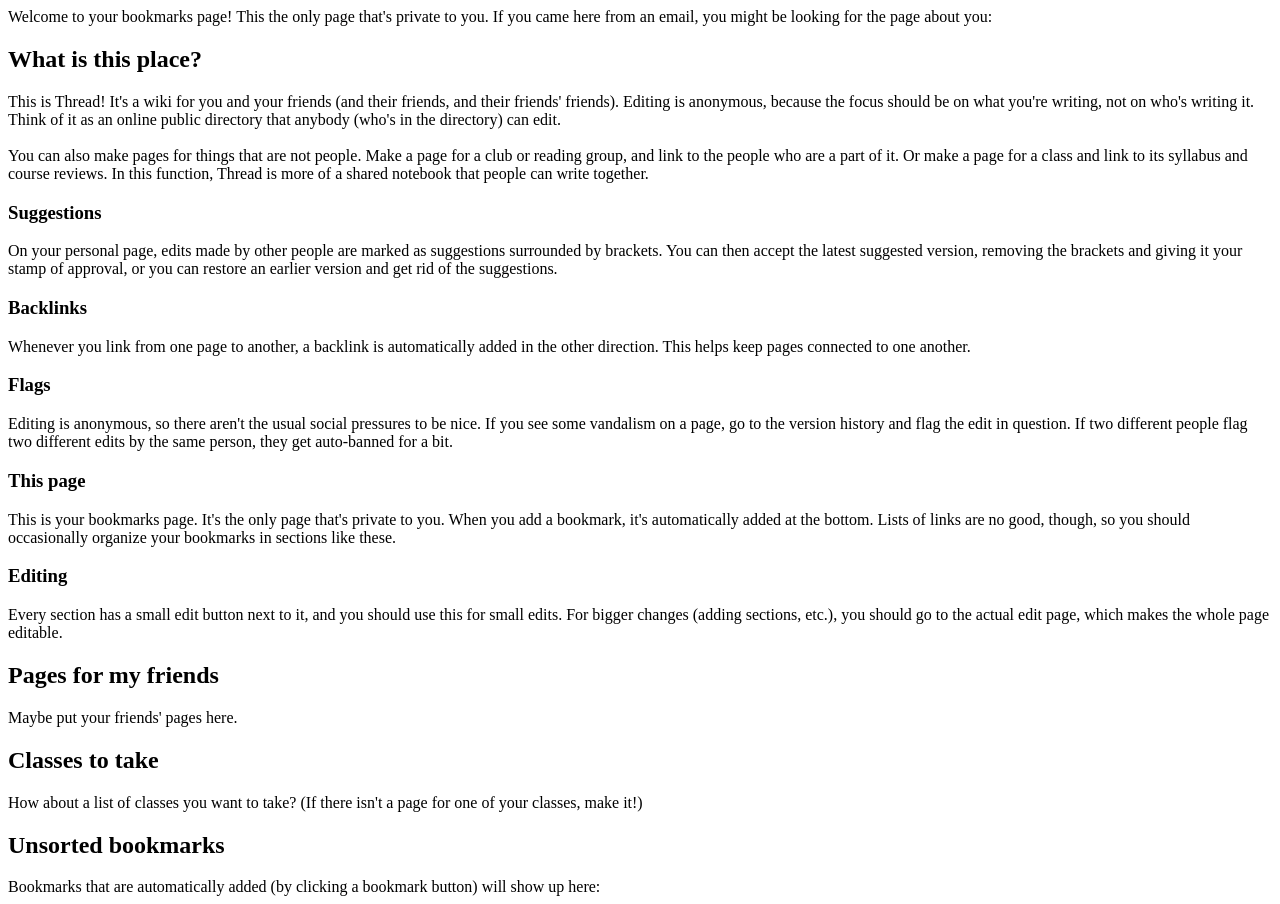
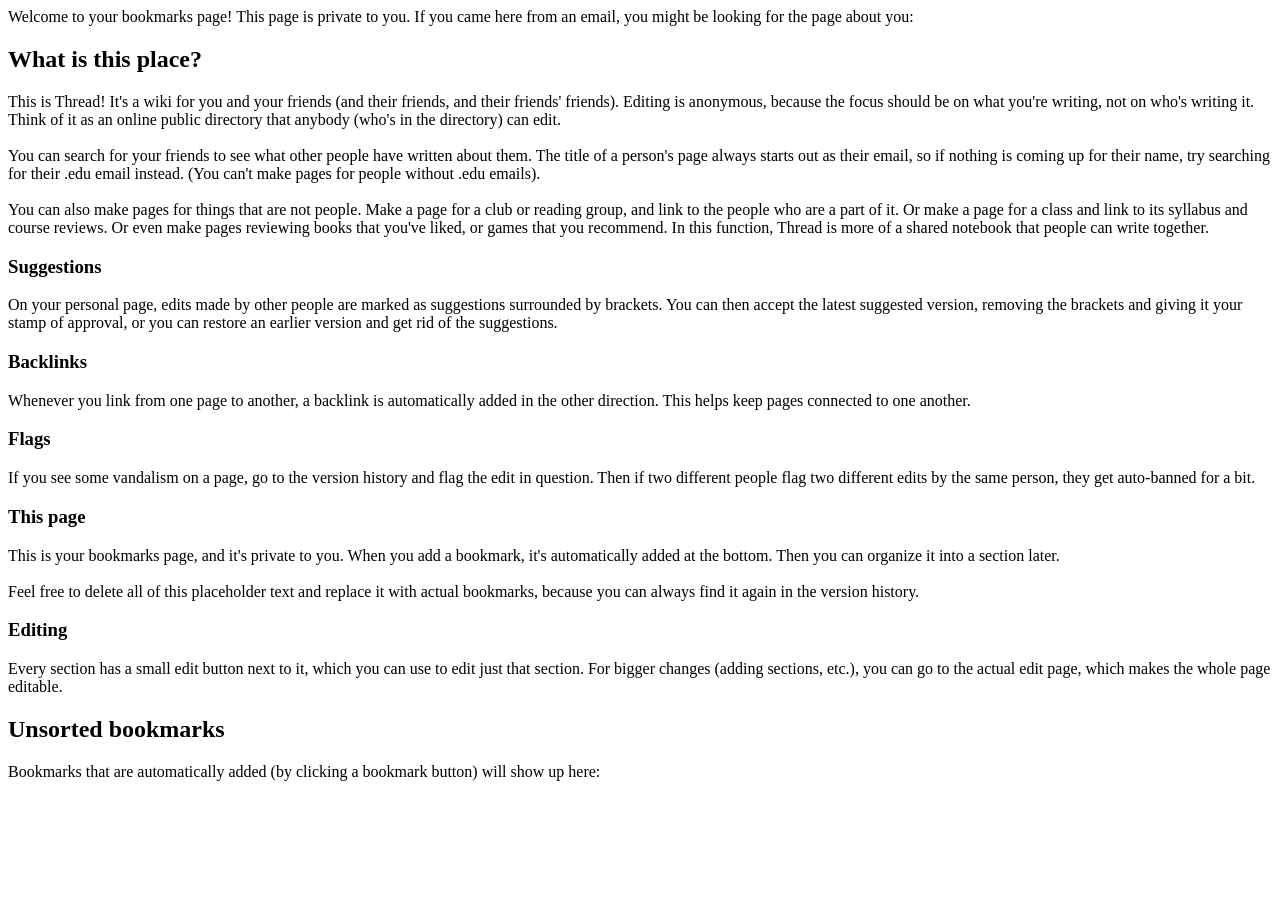
Before and after one commit to agajews/thread-wiki, a Python web app: template server/templates/bookmarks-template.html in a window 1280 px wide. After the commit the page ends 781 px from the top, so only its background shows below. Run offline with Jinja, Linux system fonts and the light colour scheme; the template is opened without the code that fills it: most values are stand-ins (such as "Sample title", 1, 10 or a date in 2020); some libraries are stand-ins or nearby versions.

Commit message:
edited bookmarks template

```diff
--- a/server/templates/bookmarks-template.html
+++ b/server/templates/bookmarks-template.html
@@ -1,4 +1,4 @@
-Welcome to your bookmarks page! This the only page that's private to you. If you came here from an email, you might be looking for the page about you: <a href="{{ absolute_url(url_for('page', title=g.user.email)) }}">{{ g.user.email }}</a>
+Welcome to your bookmarks page! This page is private to you. If you came here from an email, you might be looking for the page about you: <a href="{{ absolute_url(url_for('page', title=g.user.email)) }}">{{ g.user.email }}</a>
 
 <h2>What is this place?</h2>
 <div>
@@ -6,11 +6,18 @@ Welcome to your bookmarks page! This the only page that's private to you. If you
 </div>
 <br>
 <div>
-  You can also make pages for things that are not people. Make a page for a club or reading group, and link to the people who are a part of it. Or make a page for a class and link to its syllabus and course reviews. In this function, Thread is more of a shared notebook that people can write together.
+  <!-- TODO: this is confusing -->
+  You can search for your friends to see what other people have written about them. The title of a person's page always starts out as their email, so if nothing is coming up for their name, try searching for their .edu email instead. (You can't make pages for people without .edu emails).
+</div>
+<br>
+<div>
+  <!-- TODO: add less generic examples -->
+  You can also make pages for things that are not people. Make a page for a club or reading group, and link to the people who are a part of it. Or make a page for a class and link to its syllabus and course reviews. Or even make pages reviewing books that you've liked, or games that you recommend. In this function, Thread is more of a shared notebook that people can write together.
 </div>
 
 <h3>Suggestions</h3>
 <div>
+  <!-- TODO: something about why it's like this? -->
   On your personal page, edits made by other people are marked as suggestions surrounded by brackets. You can then accept the latest suggested version, removing the brackets and giving it your stamp of approval, or you can restore an earlier version and get rid of the suggestions.
 </div>
 
@@ -21,27 +28,21 @@ Welcome to your bookmarks page! This the only page that's private to you. If you
 
 <h3>Flags</h3>
 <div>
-  Editing is anonymous, so there aren't the usual social pressures to be nice. If you see some vandalism on a page, go to the version history and flag the edit in question. If two different people flag two different edits by the same person, they get auto-banned for a bit.
+  If you see some vandalism on a page, go to the version history and flag the edit in question. Then if two different people flag two different edits by the same person, they get auto-banned for a bit.
 </div>
 
 <h3>This page</h3>
 <div>
-  This is your bookmarks page. It's the only page that's private to you. When you add a bookmark, it's automatically added at the bottom. Lists of links are no good, though, so you should occasionally organize your bookmarks in sections like these.
+  This is your bookmarks page, and it's private to you. When you add a bookmark, it's automatically added at the bottom. Then you can organize it into a section later.
+</div>
+<br>
+<div>
+  Feel free to delete all of this placeholder text and replace it with actual bookmarks, because you can always find it again in the version history.
 </div>
 
 <h3>Editing</h3>
 <div>
-  Every section has a small edit button next to it, and you should use this for small edits. For bigger changes (adding sections, etc.), you should go to the actual edit page, which makes the whole page editable.
-</div>
-
-<h2>Pages for my friends</h2>
-<div>
-  Maybe put your friends' pages here.
-</div>
-
-<h2>Classes to take</h2>
-<div>
-  How about a list of classes you want to take? (If there isn't a page for one of your classes, make it!)
+  Every section has a small edit button next to it, which you can use to edit just that section. For bigger changes (adding sections, etc.), you can go to the actual edit page, which makes the whole page editable.
 </div>
 
 <h2>Unsorted bookmarks</h2>
```
